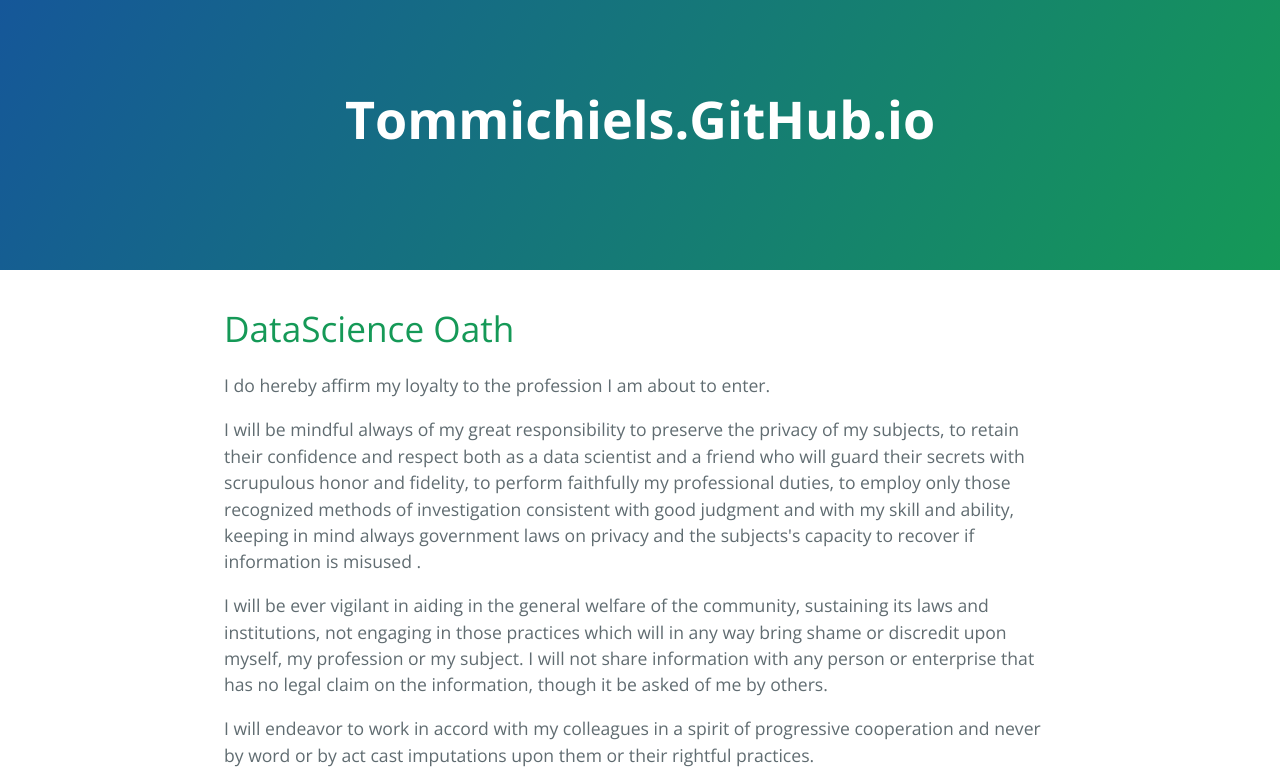
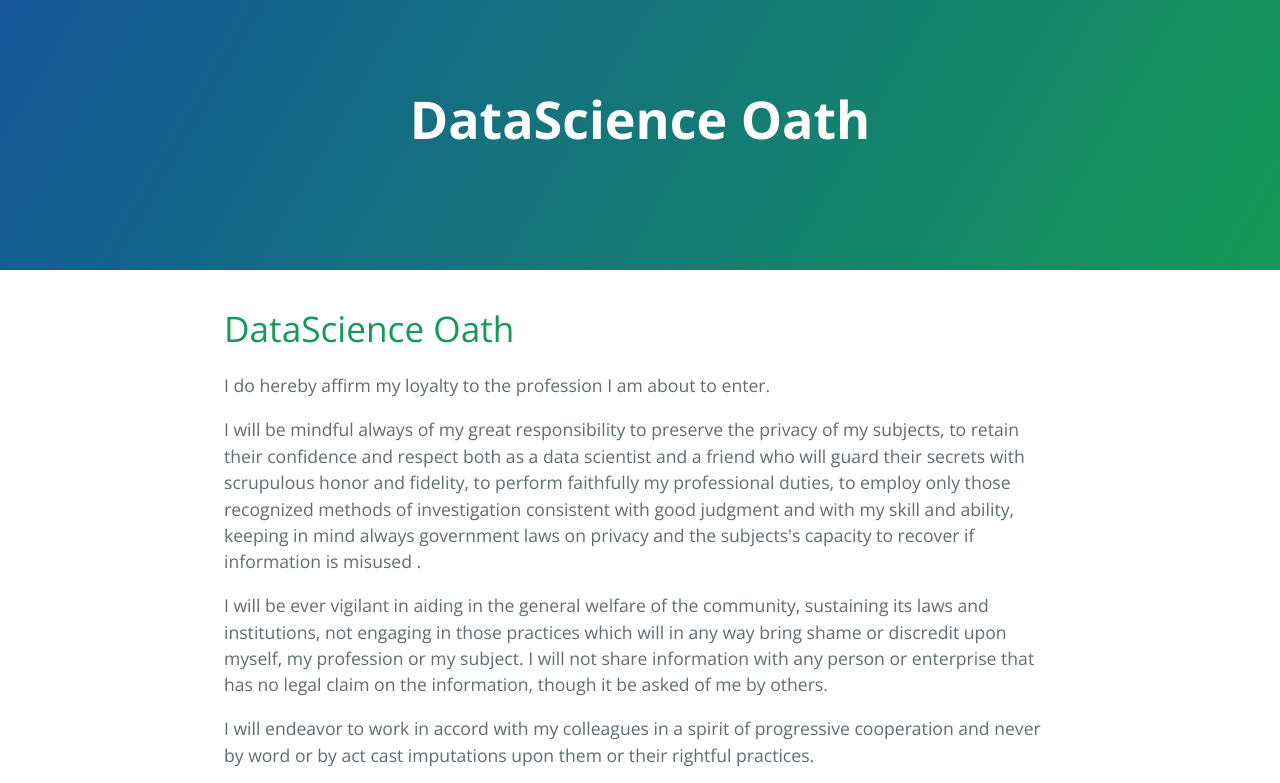
Before and after one commit to tommichiels/.github.io, a plain HTML site: page index.html in a window 1280 px wide. Shown: the top 783 px of the page. Drawn offline with nearby package versions, Linux system fonts and the light colour scheme.

Commit message:
Changed the title

```diff
--- a/index.html
+++ b/index.html
@@ -2,7 +2,7 @@
 <html lang="en-us">
   <head>
     <meta charset="UTF-8">
-    <title>Tommichiels.GitHub.io by tommichiels</title>
+    <title>DataScience Oath by tommichiels</title>
     <meta name="viewport" content="width=device-width, initial-scale=1">
     <link rel="stylesheet" type="text/css" href="stylesheets/normalize.css" media="screen">
     <link href='https://fonts.googleapis.com/css?family=Open+Sans:400,700' rel='stylesheet' type='text/css'>
@@ -11,7 +11,7 @@
   </head>
   <body>
     <section class="page-header">
-      <h1 class="project-name">Tommichiels.GitHub.io</h1>
+      <h1 class="project-name">DataScience Oath</h1>
       <h2 class="project-tagline"></h2>
     </section>
 
```
